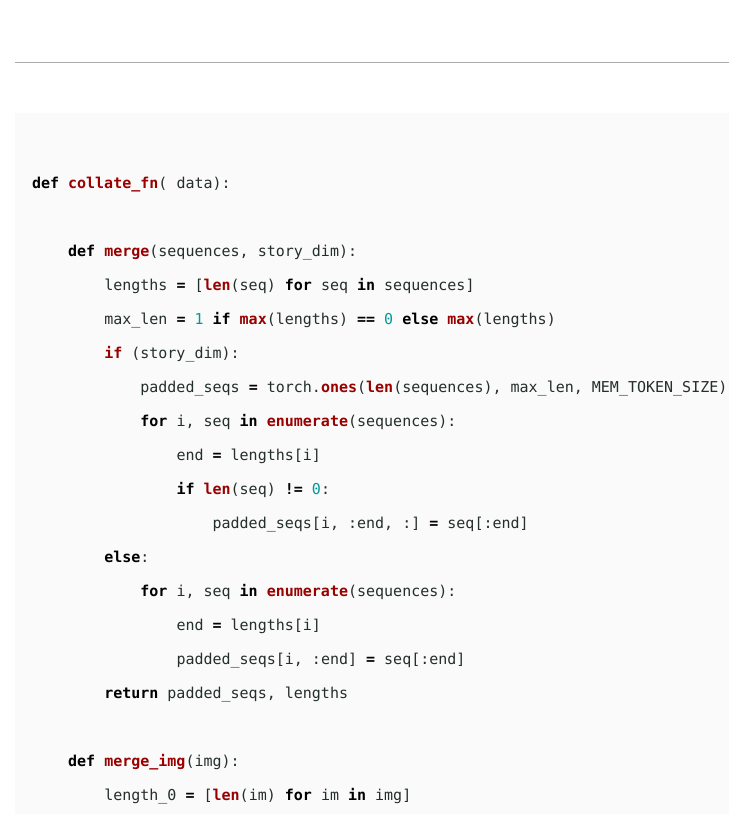
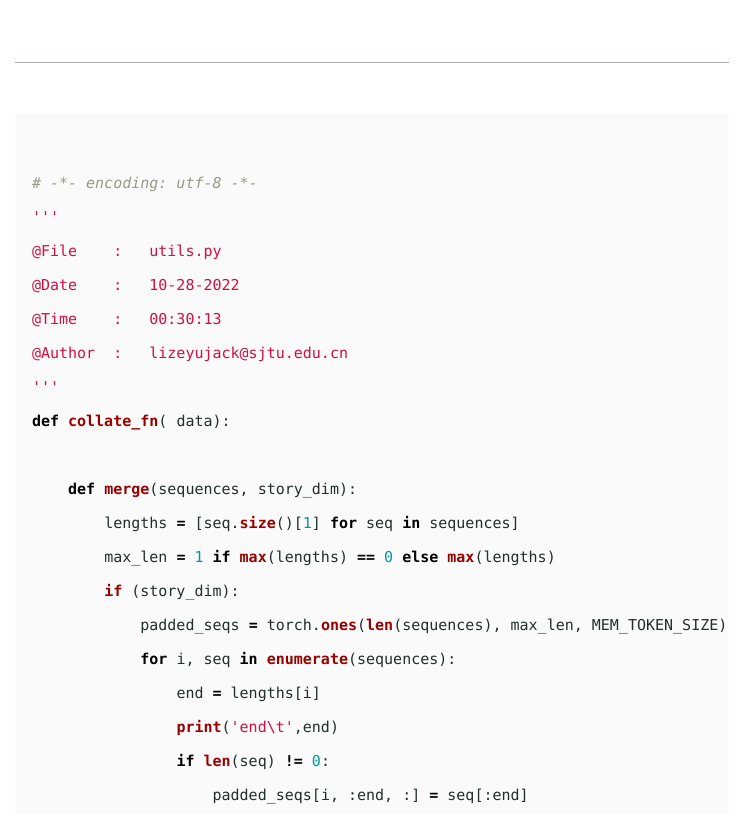
Before and after one commit to lizeyujack/lizeyujack.github.io, a Jekyll site: the page built from _posts/2022-10-21-26.md, in a window 1280 px wide and 900 px high, scrolled down 3887 px, cut to the strip 86-900 px from the top of the window. Shown: the whole strip, without its empty margins (268-1024 px from the left). Built offline with Jekyll 4.4.1, drawn with Linux system fonts in a browser that asks for light colours; some of the changed text lies outside the part shown.

Commit message:
Update 2022-10-21-26.md

````diff
--- a/_posts/2022-10-21-26.md
+++ b/_posts/2022-10-21-26.md
@@ -70,20 +70,32 @@ Dataloader中如果需要变长，需要将序列换成对应的向量： 参考
 
 ```python
 {%raw%}
+# -*- encoding: utf-8 -*-
+'''
+@File    :   utils.py
+@Date    :   10-28-2022
+@Time    :   00:30:13
+@Author  :   lizeyujack@sjtu.edu.cn
+'''
 def collate_fn( data):
 
     def merge(sequences, story_dim):
-        lengths = [len(seq) for seq in sequences]
+        lengths = [seq.size()[1] for seq in sequences]
         max_len = 1 if max(lengths) == 0 else max(lengths)
         if (story_dim):
             padded_seqs = torch.ones(len(sequences), max_len, MEM_TOKEN_SIZE).long()
             for i, seq in enumerate(sequences):
                 end = lengths[i]
+                print('end\t',end)
                 if len(seq) != 0:
                     padded_seqs[i, :end, :] = seq[:end]
         else:
+            padded_seqs = torch.ones(len(lengths), max_len).long()
             for i, seq in enumerate(sequences):
                 end = lengths[i]
+                print('end\t',end)
+                print(seq.shape)
+                print(padded_seqs.shape)
                 padded_seqs[i, :end] = seq[:end]
         return padded_seqs, lengths
 
@@ -103,20 +115,26 @@ def collate_fn( data):
         lengths = [len(seq) for seq in sequences]
         max_len = 1 if max(lengths) == 0 else max(lengths)
         padded_seqs = torch.ones(len(sequences), max_len).long()
+
         for i, seq in enumerate(sequences):
             end = lengths[i]
+            print('end\t',end)
+            print('end\t',end)
+            print(seq.shape)
             padded_seqs[i] = seq[:end]
         return padded_seqs, lengths
-
+    data.sort(key=lambda x: len(x['dialog_history_input']), reverse=True)
     item_info = {}
     for key in data[0].keys():
         item_info[key] = [d[key] for d in data]
-
-    dialog_history_input, dialog_history_input_len = merge(data['dialog_history_input'],False)
-    dialog_history_atten_mask,dialog_history_atten_mask_len = merge(data['dialog_history_atten_mask'],False)
-    response_input, response_input_len = merge_label(data['response_input'])
-    response_atten_masks, response_atten_masks_len = merge(data['response_atten_mask'],False)
-    share_images, share_images_len = merge_img(data['share_images'])
+    print(item_info)
+    # print()
+    dialog_history_input, dialog_history_input_len = merge(item_info['dialog_history_input'],False)
+    print(dialog_history_input)
+    dialog_history_atten_mask,dialog_history_atten_mask_len = merge(item_info['dialog_history_atten_mask'],False)
+    response_input, response_input_len = merge_label(item_info['response_input'])
+    response_atten_masks, response_atten_masks_len = merge(item_info['response_atten_mask'],False)
+    share_images, share_images_len = merge_img(item_info['share_images'])
 
     dialog_history_input = dialog_history_input.contiguous().cuda()
     dialog_history_atten_mask = dialog_history_atten_mask.contiguous().cuda()
@@ -136,5 +154,5 @@ def collate_fn( data):
 
     print(data_info)
     return data_info
-    {%endraw%}
-   ```
+{%endraw%}
+```
````
